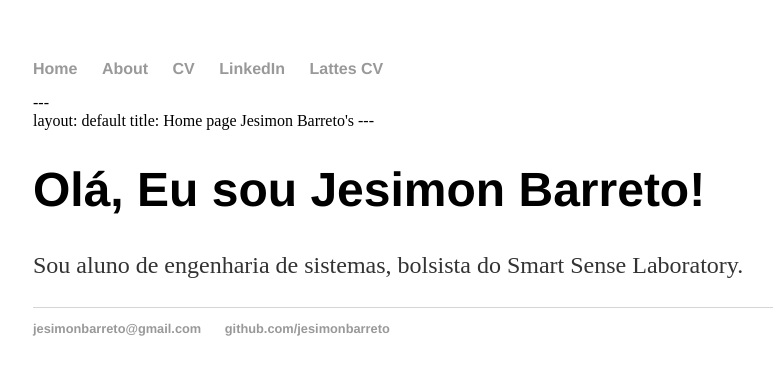
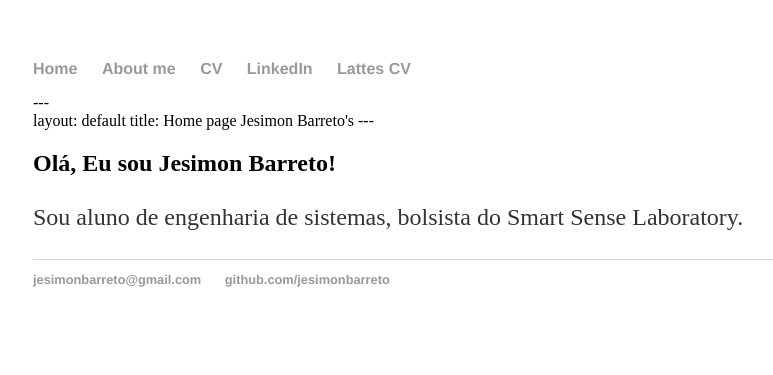
Before and after one commit to jesimonbarreto/jesimonbarreto.github.io, a Jekyll site: the page index.html, which Jekyll copies as it is, in a window 1280 px wide. Shown: the top 375 px of the page, without its empty margins (159-932 px from the left). Built offline with Jekyll 4.4.1, drawn with Linux system fonts in a browser that asks for light colours.

```diff
--- a/index.html
+++ b/index.html
@@ -9,9 +9,9 @@
 		<nav>
     		<ul>
         		<li><a href="/">Home</a></li>
-	        	<li><a href="/about/">About</a></li>
+	        	<li><a href="/about/">About me</a></li>
         		<li><a href="/cv/">CV</a></li>
-			<li><a href="/cv/">LinkedIn</a></li>
+			<li><a href=https://www.linkedin.com/in/jesimonbarreto/>LinkedIn</a></li>
         		<li><a href=http://lattes.cnpq.br/3610168177845458 target="_blank">Lattes CV</a></li>
     		</ul>
 		</nav>
@@ -21,7 +21,7 @@
 		title: Home page Jesimon Barreto's
 		---
 		<div class="blurb">
-			<h1>Olá, Eu sou Jesimon Barreto!</h1>
+			<h2>Olá, Eu sou Jesimon Barreto!</h2>
 			<p>Sou aluno de engenharia de sistemas, bolsista do Smart Sense Laboratory.</p>
 		</div><!-- /.blurb -->
 		</div><!-- /.container -->
```
